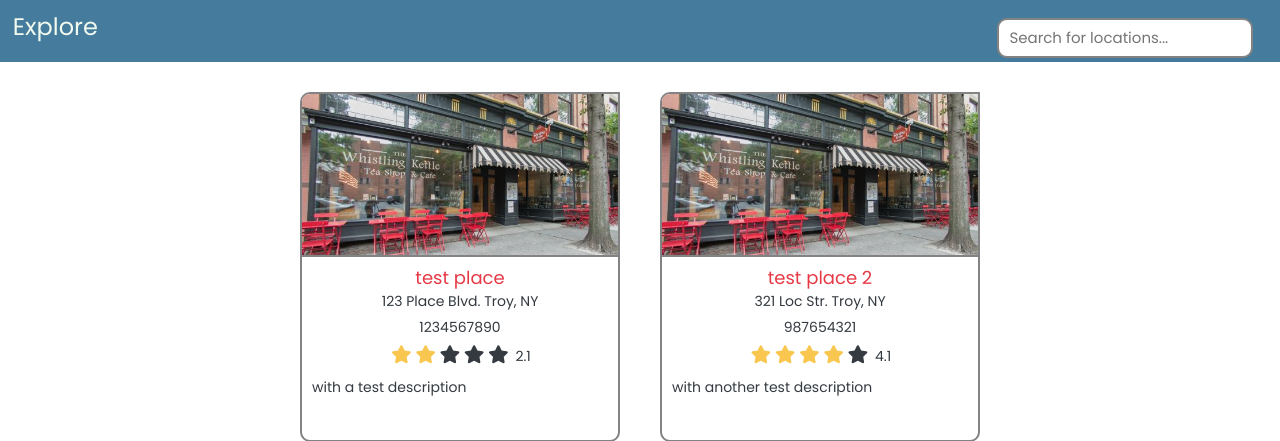
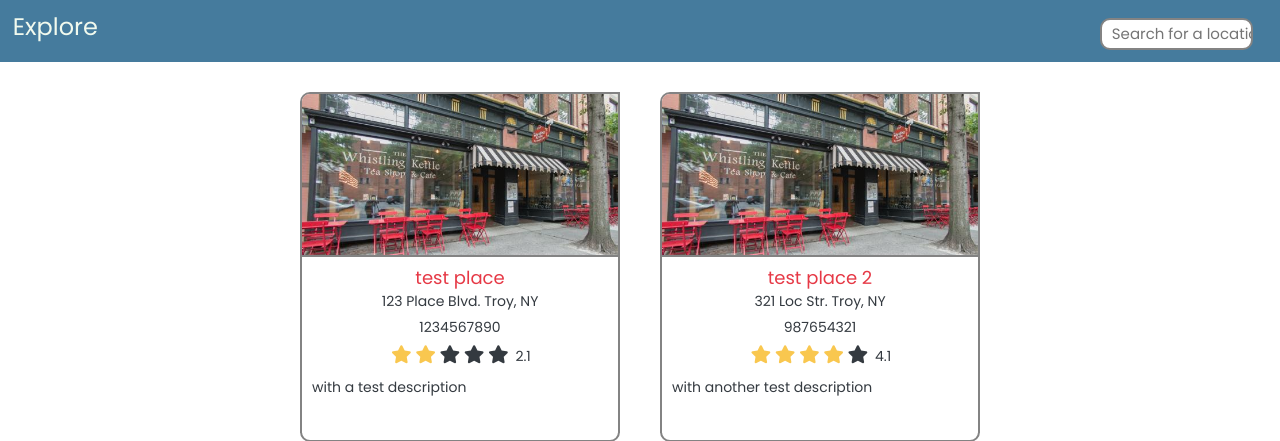
Before and after one commit to ExploreTroy-WebSys/ExploreTroy, a PHP site: page /explore.php in a window 1280 px wide. Shown: the part 76-517 px from the top of the page. Run offline with PHP 8.4, Linux system fonts and the light colour scheme; data comes from the database, SQL or seed files in the repository; some libraries are stand-ins or nearby versions.

Commit message:
search bar fix

```diff
--- a/assets/master.css
+++ b/assets/master.css
@@ -199,11 +199,11 @@ main {
     display: inline-block;
     position: absolute;
     right: 2%;
-    height: 5%;
-    width: 20%;
+    width: 12%;
     background-color: #ffffff;
     font-size: 50%;
     border-radius: 10px;
+    display: flex;
 }
 
 #exploreSearch, textarea {
--- a/explore.php
+++ b/explore.php
@@ -28,7 +28,7 @@
         <section class="explore-page-main">
             <div class="explore-category">
                 <h2 class="explore-page-header-text">Explore</h2>
-                <input id="exploreSearch" onkeyup="searchListings()" type="text" placeholder="Search for locations...">
+                <input id="exploreSearch" onkeyup="searchListings()" type="text" placeholder="Search for a location &#128269">
             </div>
             <div class="container-fluid explore-grid">
                 <div id="listingGrid" class="row justify-content-center">
```
